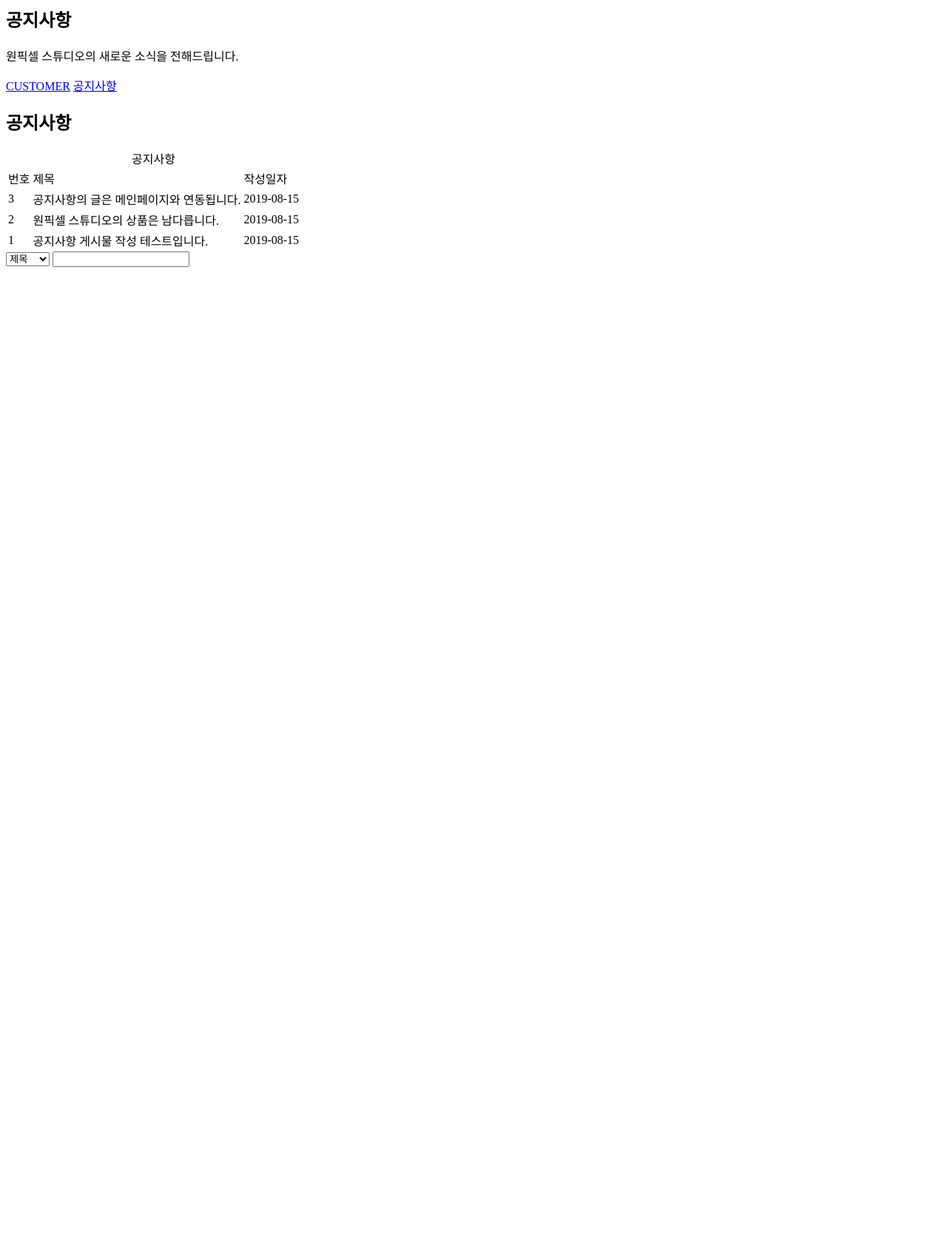
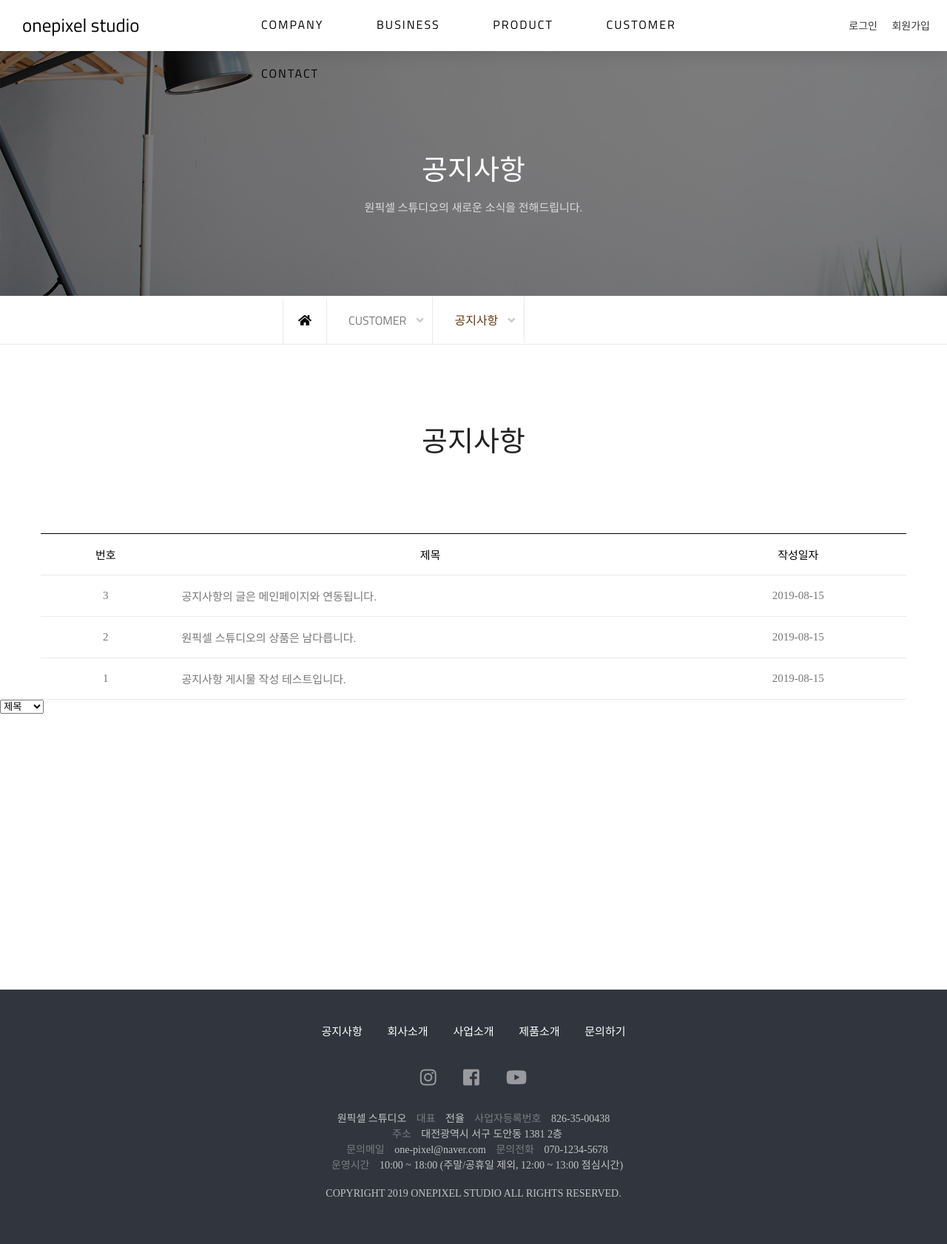
Before and after one commit to yewul01/cafe, a plain HTML site: page customer.html in a window 1280 px wide. Shown: the whole page at 74% size. Before the commit the page ends 800 px from the top, so only its background shows below. Drawn offline with Linux system fonts and the light colour scheme.

Commit message:
Add files via upload

```diff
--- a/customer.html
+++ b/customer.html
@@ -1,4 +1,83 @@
-<div id="joContainer">
+<!DOCTYPE html>
+<html lang="ko">
+<head>
+    <meta charset="UTF-8">
+    <meta name="viewport" content="width=device-width, initial-scale=1.0">
+    <link rel="stylesheet" href="css/customer.css">
+    <link rel="stylesheet" href="https://use.fontawesome.com/releases/v5.7.0/css/all.css">
+
+    <!-- <script src="js/prefixfree.min.js"></script> -->
+    <!-- [if lt IE 9]>
+          <script src="js/html5shiv.js"></script>
+    <![endif]-->
+    <title>JoHyeWon</title>
+</head>
+<body>
+
+<div class="skip">
+    <a href="#section">본문 바로가기</a>
+</div>
+
+<div id="header">
+    <div class="h1NavTopWrap">
+         <div class="h1NavTop">
+
+             <h1 class="logo">
+                 <a href="index.html">onepixel studio</a>
+             </h1>
+
+          <div class="nav">
+             <ul class="depth1">
+                 <li><a href="#">COMPANY</a>
+                     <ul class="depth2">
+                         <li><a href="#">회사소개</a></li>
+                         <li><a href="#">연혁</a></li>
+                         <li><a href="#">오시는길</a></li>
+                     </ul>
+                 </li>
+                 <li><a href="#">BUSINESS</a>
+                     <ul class="depth2">
+                         <li><a href="#">사업소개</a></li>
+                         <li><a href="#">사업분야</a></li>
+                     </ul>
+                 </li>
+                 <li><a href="#">PRODUCT</a>
+                     <ul class="depth2">
+                         <li><a href="#">제품소개(페이지)</a></li>
+                         <li><a href="#">제품소개(게시판A)</a></li>
+                         <li><a href="#">제품소개(게시판B)</a></li>
+                     </ul>
+                 </li>
+                 <li><a href="customer.html">CUSTOMER</a>
+                     <ul class="depth2">
+                         <li><a href="customer.html">공지사항</a></li>
+                         <li><a href="#">이벤트</a></li>
+                         <li><a href="#">FAQ</a></li>
+                         <li><a href="#">Q&amp;A</a></li>
+                     </ul>
+                 </li>
+                 <li><a href="#">CONTACT</a>
+                     <ul class="depth2">
+                         <li><a href="#">문의하기</a></li>
+                     </ul>
+                 </li>
+             </ul>
+          </div>
+          <div class="decoBox"></div>
+
+          <div class="topmenu">
+             <a href="login.html">로그인</a>
+             <a href="join.html">회원가입</a>
+          </div>
+
+
+
+         </div>
+
+     </div>
+ </div>
+
+
 <div id="customer_section">
     <div class="cust_slide">
         <div class="cust_slideInner">
@@ -56,4 +135,58 @@
         <input type="text">
     </div>
 </div>
+
+
+<div id="footer">
+
+       <div class="inner row">
+           <div class="footerMenu">
+               <a href="#">공지사항</a>
+               <a href="#">회사소개</a>
+               <a href="#">사업소개</a>
+               <a href="#">제품소개</a>
+               <a href="#">문의하기</a>
            </div>
+
+           <div class="sns">
+                <div class="snslink">
+                    <a href="#">
+                        <i class="fab fa-instagram"></i>
+                        <span class="blind">인스타그램</span>
+                    </a>
+
+                    <a href="#">
+                        <i class="fab fa-facebook-square"></i>
+                        <span class="blind">페이스북</span>
+                    </a>
+
+                    <a href="#">
+                        <i class="fab fa-youtube"></i>
+                        <span class="blind">유튜브</span>
+                    </a>
+                </div>
+            </div>
+
+           <div class="companyInfo">
+            원픽셀 스튜디오
+            <span>대표</span>
+            전율
+            <span>사업자등록번호</span>
+            826-35-00438<br>
+            <span>주소</span>
+            대전광역시 서구 도안동 1381 2층<br>
+            <span>문의메일</span>
+            one-pixel@naver.com
+            <span>문의전화</span>
+            070-1234-5678<br>
+            <span>운영시간</span>
+            10:00 ~ 18:00 (주말/공휴일 제외, 12:00 ~ 13:00 점심시간)
+           </div>
+
+           <div class="copyright">COPYRIGHT 2019 ONEPIXEL STUDIO ALL RIGHTS RESERVED.</div>
+       </div>
+
+</div>
+
+</body>
+</html>
```
Lines whose indentation alone changed are shown as unchanged.
